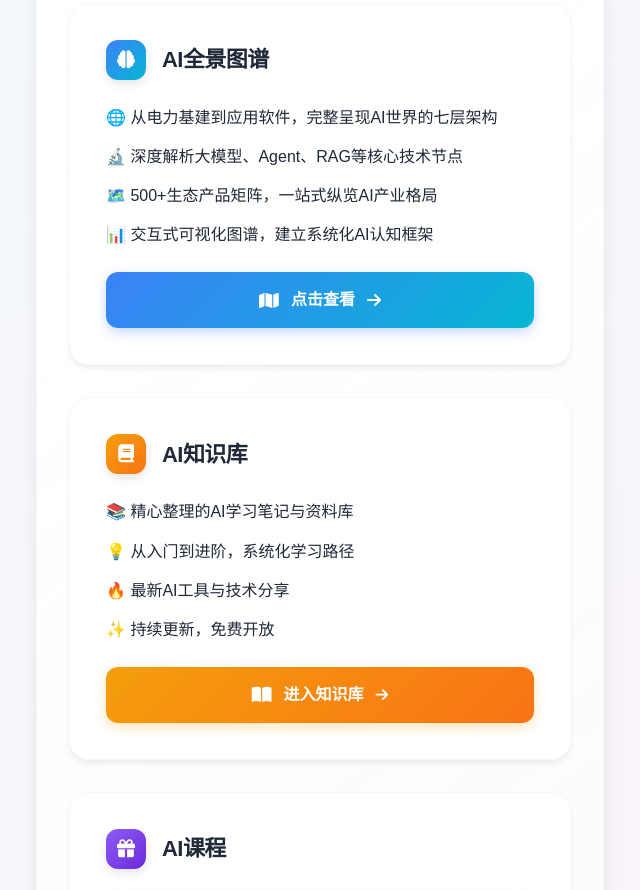
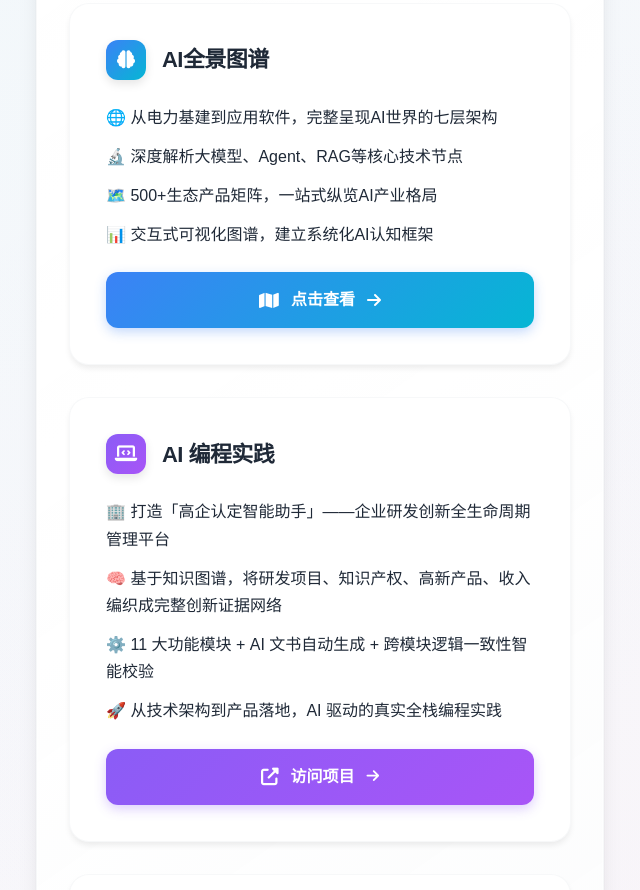
Before and after one commit to chenen1225/chenen-home, a website: page index.html in a window 1280 px wide. Shown: the part 940-1830 px from the top of the page, without its empty margins (320-960 px from the left). Drawn offline with Linux system fonts and the light colour scheme; a small style sheet from the web is missing.

Commit message:
首页新增「AI编程实践」栏目，展示高企认定智能助手项目

```diff
--- a/index.html
+++ b/index.html
@@ -136,6 +136,33 @@
 							<a href="AI knowledge/index.html" class="atlas-btn">
 								<i class="fas fa-map"></i>
 								<span>点击查看</span>
+								<i class="fas fa-arrow-right"></i>
+							</a>
+						</div>
+					</div>
+				</div>
+			</div>
+
+			<!-- AI编程实践 小组件 -->
+			<div class="widget-container">
+				<div class="widget practice-widget">
+					<div class="widget-header">
+						<div class="widget-icon practice-icon">
+							<i class="fa fa-laptop-code"></i>
+						</div>
+						<h2>AI 编程实践</h2>
+					</div>
+					<div class="widget-content">
+						<div class="practice-card">
+							<div class="practice-description">
+								<p>🏢 打造「高企认定智能助手」——企业研发创新全生命周期管理平台</p>
+								<p>🧠 基于知识图谱，将研发项目、知识产权、高新产品、收入编织成完整创新证据网络</p>
+								<p>⚙️ 11 大功能模块 + AI 文书自动生成 + 跨模块逻辑一致性智能校验</p>
+								<p>🚀 从技术架构到产品落地，AI 驱动的真实全栈编程实践</p>
+							</div>
+							<a href="https://hte.chenen.club" target="_blank" class="practice-btn">
+								<i class="fas fa-external-link-alt"></i>
+								<span>访问项目</span>
 								<i class="fas fa-arrow-right"></i>
 							</a>
 						</div>
--- a/style.css
+++ b/style.css
@@ -385,6 +385,10 @@ body {
     background: linear-gradient(135deg, #3b82f6, #06b6d4) !important;
 }
 
+.practice-icon {
+    background: linear-gradient(135deg, #8b5cf6, #a855f7) !important;
+}
+
 .products-widget .widget-icon {
     background: linear-gradient(135deg, #8b5cf6, #6d28d9) !important;
 }
@@ -571,6 +575,61 @@ body {
 }
 
 .knowledge-btn:hover i:last-child {
+    transform: translateX(4px);
+}
+
+/* AI编程实践卡片 */
+.practice-card {
+    position: relative;
+}
+
+.practice-description {
+    margin-bottom: 1.5rem;
+}
+
+.practice-description p {
+    margin-bottom: 0.75rem;
+    color: var(--text);
+    font-weight: 500;
+    line-height: 1.7;
+}
+
+.practice-description p:last-child {
+    margin-bottom: 0;
+}
+
+.practice-btn {
+    display: flex;
+    align-items: center;
+    justify-content: center;
+    gap: 0.75rem;
+    background: linear-gradient(135deg, #8b5cf6, #a855f7);
+    color: white;
+    text-decoration: none;
+    padding: 0.875rem 1.75rem;
+    border-radius: 12px;
+    font-weight: 600;
+    font-size: 1rem;
+    transition: all 0.3s ease;
+    box-shadow: 0 4px 12px rgba(139, 92, 246, 0.3);
+}
+
+.practice-btn:hover {
+    transform: translateY(-2px);
+    box-shadow: 0 8px 20px rgba(139, 92, 246, 0.4);
+    background: linear-gradient(135deg, #7c3aed, #9333ea);
+}
+
+.practice-btn i:first-child {
+    font-size: 1.1rem;
+}
+
+.practice-btn i:last-child {
+    font-size: 0.9rem;
+    transition: transform 0.3s ease;
+}
+
+.practice-btn:hover i:last-child {
     transform: translateX(4px);
 }
 
```
